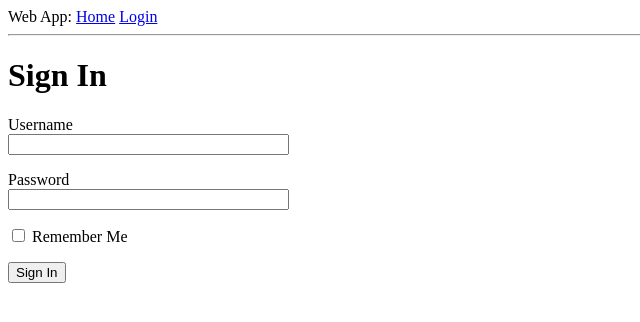
After one commit to Ka6ah505/pettyProject, a Flask app: page /login in a window 1280 px wide. The commit adds this page. Shown: the top 322 px of the page, without its empty margins (0-640 px from the left). Run offline with Flask 2, Linux system fonts and the light colour scheme.

Commit message:
Добавил форму авторизации пользователя

```diff
--- /dev/null
+++ b/server/app/forms.py
@@ -0,0 +1,10 @@
+from flask_wtf import FlaskForm
+from wtforms import StringField, BooleanField, SubmitField, PasswordField
+from wtforms.validators import DataRequired
+
+
+class LoginForm(FlaskForm):
+    username = StringField('Username', validators=[DataRequired()])
+    password = PasswordField('Password', validators=[DataRequired()])
+    remember_me = BooleanField('Remember Me')
+    submit = SubmitField('Sign In')
--- a/server/app/routes.py
+++ b/server/app/routes.py
@@ -1,5 +1,7 @@
 from app import app
 from flask import jsonify, render_template
+from app.forms import LoginForm
+
 
 @app.route('/')
 @app.route('/index')
@@ -7,3 +9,8 @@ def index():
     # user = jsonify({'author': 'Sergey Mironov'})
     user = {'username': 'Sergey Mironov'}
     return render_template('index.html', title='Test App', user=user)
+
+@app.route('/login')
+def login():
+    form = LoginForm()
+    return render_template('login.html', title='Sign In', form=form)
--- a/server/app/templates/base.html
+++ b/server/app/templates/base.html
@@ -10,7 +10,11 @@
 </head>
 <body>
     <body>
-        <div>Web App: <a href="/index">Home</a></div>
+        <div>
+            Web App:
+            <a href="/index">Home</a>
+            <a href="/login">Login</a>
+        </div>
         <hr>
         {% block content %}{% endblock %}
     </body>
--- /dev/null
+++ b/server/app/templates/login.html
@@ -0,0 +1,18 @@
+{% extends "base.html" %}
+
+{% block content %}
+    <h1>Sign In</h1>
+    <form action="" method="post" novalidate>
+        {{ form.hidden_tag() }}
+        <p>
+            {{ form.username.label }}<br>
+            {{ form.username(size=32) }}
+        </p>
+        <p>
+            {{ form.password.label }}<br>
+            {{ form.password(size=32) }}
+        </p>
+        <p>{{ form.remember_me() }} {{ form.remember_me.label}}</p>
+        <p>{{ form.submit() }}</p>
+    </form>
+{% endblock %}
```
